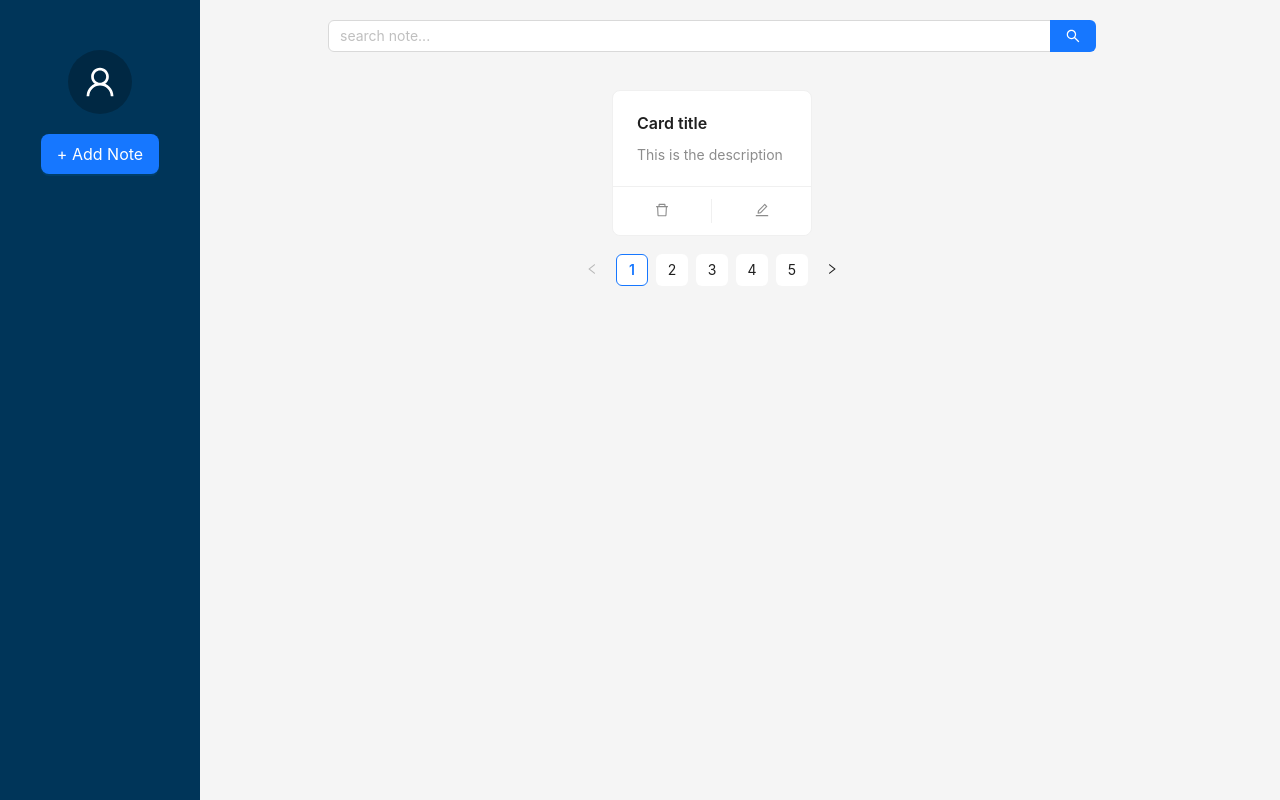
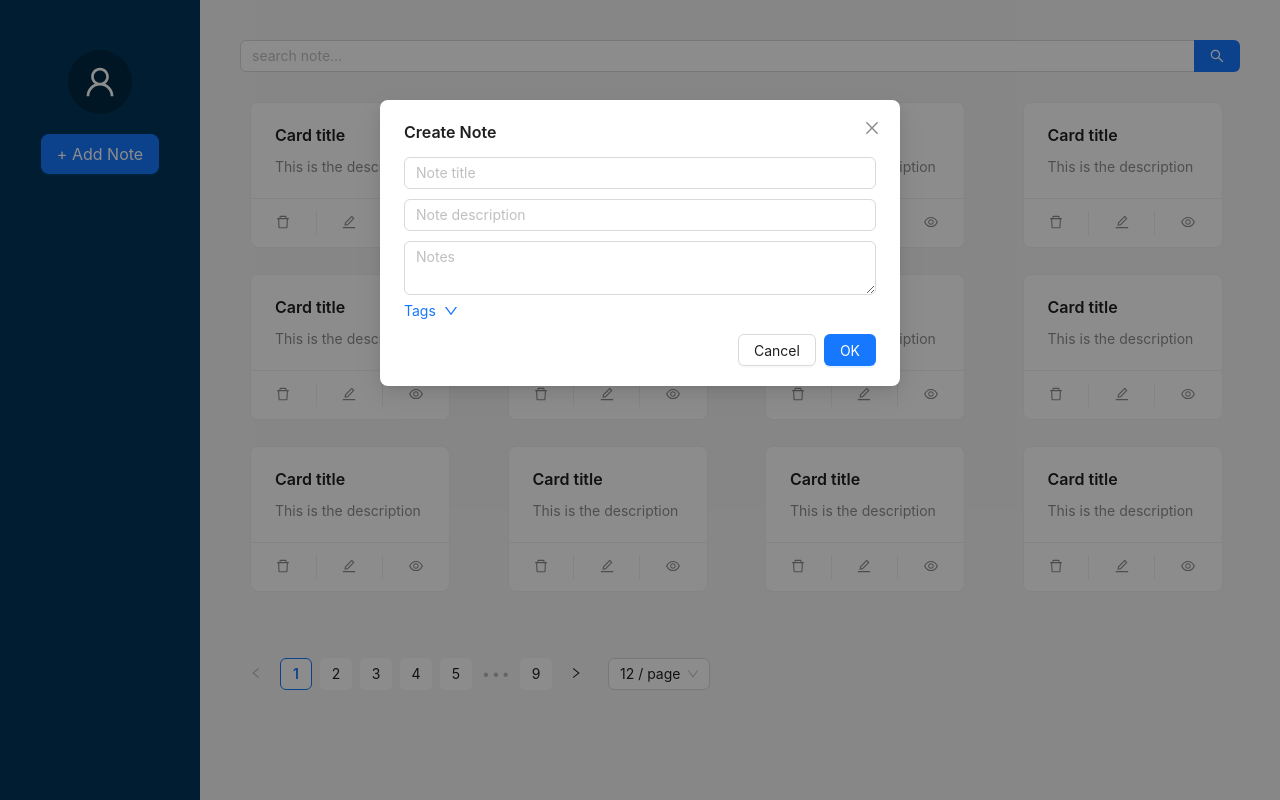
Before and after one commit to plamena-petkova/Note-Taking-app, a React (Create React App) app: page / in a window 1280 px wide. Both pictures are taken after a click on the button "+ Add Note". Built offline with nearby package versions, Linux system fonts and the light colour scheme.

Commit message:
Style changes

```diff
--- a/src/components/CardComponent.js
+++ b/src/components/CardComponent.js
@@ -1,22 +1,24 @@
-import { Card } from "antd";
-import { EditOutlined, DeleteOutlined } from "@ant-design/icons";
+import { Card, Typography } from "antd";
+import { EditOutlined, DeleteOutlined, EyeOutlined  } from "@ant-design/icons";
+
 const { Meta } = Card;
 
 function CardComponent() {
-    return(
+  return (
     <Card
       style={{
         width: 200,
         margin: 10,
+        maxHeight:200
       }}
-        actions={[
-          <DeleteOutlined key="delete" />,
-          <EditOutlined key="edit" />,
-        ]}
+      actions={[<DeleteOutlined key="delete" />, <EditOutlined key="edit" />, <EyeOutlined key="show" /> ]}
     >
       <Meta title="Card title" description="This is the description" />
+      <Typography>
+
+      </Typography>
     </Card>
-    )
+  );
 }
 
 export default CardComponent;
--- /dev/null
+++ b/src/components/DropDownComponent.js
@@ -0,0 +1,44 @@
+import React from "react";
+import { DownOutlined} from "@ant-design/icons";
+import {  Dropdown, Space } from "antd";
+const items = [
+  {
+    key: "1",
+    danger: true,
+    label: "Important",
+  },
+  {
+    key: "4",
+    label: "Work",
+  },
+  {
+    key: "2",
+    label: "Personal",
+  },
+  {
+    key: "3",
+    label: "To Do",
+  },
+  {
+    key: "5",
+    label: "Later",
+  },
+];
+function DropDownComponent() {
+  return (
+    <Dropdown
+      menu={{
+        items,
+      }}
+    >
+      <a onClick={() => console.log('Item')}>
+        <Space>
+          Tags
+          <DownOutlined />
+        </Space>
+      </a>
+    </Dropdown>
+  );
+}
+
+export default DropDownComponent;
--- /dev/null
+++ b/src/components/ModalComponent.js
@@ -0,0 +1,48 @@
+import React, { useState } from 'react';
+import { Button, Input, Modal, Space } from 'antd';
+import DropDownComponent from './DropDownComponent';
+import TextArea from 'antd/es/input/TextArea';
+
+function ModalComponent ({openModal}) {
+  const [isModalOpen, setIsModalOpen] = useState(false);
+  const [value, setValue] = useState('');
+
+  console.log('Value', value);
+
+  const showModal = () => {
+    setIsModalOpen(true);
+  };
+  const handleOk = () => {
+    setIsModalOpen(false);
+  };
+  const handleCancel = () => {
+    setIsModalOpen(false);
+  };
+
+  useState(() => {
+    if(openModal) {
+      setIsModalOpen(true);
+    }
+  }, [isModalOpen, openModal])
+
+  return (
+    <>
+      <Space>
+          <Button type="primary" size="large" onClick={showModal}>
+            + Add Note
+          </Button>
+        </Space>
+      <Modal title="Create Note" open={isModalOpen} onOk={handleOk} onCancel={handleCancel}>
+
+       <Input style={{marginTop:5, marginBottom:5}} placeholder='Note title' onChange={(event) => setValue(event.target.value)} />
+
+
+       <Input required style={{marginTop:5, marginBottom:5}} placeholder='Note description' onChange={(event) => setValue(event.target.value)} />
+       <TextArea style={{marginTop:5, marginBottom:5}} placeholder='Notes'></TextArea>
+       <DropDownComponent />
+
+      </Modal>
+    </>
+  );
+};
+export default ModalComponent;
--- a/src/components/NotesListComponent.js
+++ b/src/components/NotesListComponent.js
@@ -1,20 +1,33 @@
-import { Pagination, Space, Input } from "antd";
+import { Pagination, Input, List, Layout } from "antd";
 import { Content } from "antd/es/layout/layout";
 
 import CardComponent from "./CardComponent";
+import { useState } from "react";
 const { Search } = Input;
 
 function NotesListComponent() {
+  const items = Array.from({ length: 100 }, (_, index) => ({
+    title: `Item ${index + 1}`,
+  }));
+
+  const [currentPage, setCurrentPage] = useState(1);
+  const pageSize = 12;
+
+  const startIndex = (currentPage - 1) * pageSize;
+  const endIndex = startIndex + pageSize;
+  const currentItems = items.slice(startIndex, endIndex);
+
   const onSearch = (value, _e, info) => console.log(info?.source, value);
+
   return (
-    <Space style={{ display: "flex", flexDirection: "column" }}>
+    <Layout style={{ display: "flex", flexDirection: "column", padding: 40 }}>
       <Search
-        style={{ minWidth: "60vw", paddingTop:20 }}
+        style={{ minWidth: "60vw" }}
         placeholder="search note..."
         onSearch={onSearch}
         enterButton
       />
-      <Space
+      <Layout
         style={{
           display: "flex",
           flexDirection: "column",
@@ -22,21 +35,30 @@ function NotesListComponent() {
           minWidth: "80vw",
         }}
       >
-        <Content
-          style={{
-            display: "flex",
-            flexWrap: "wrap",
-            minWidth: "80%",
-            justifyContent: "center",
-          }}
-        >
-          <CardComponent />
+        <Content>
+          <List
+            grid={{
+              gutter: 6,
+              column: 4,
+            }}
+            dataSource={currentItems}
+            renderItem={(item) => (
+              <List.Item>
+                <CardComponent item={item} />
+              </List.Item>
+            )}
+          />
         </Content>
-        <Space style={{ paddingBottom: 20 }}>
-          <Pagination defaultCurrent={1} total={50} />
-        </Space>
-      </Space>
-    </Space>
+        <Layout style={{ paddingBottom: 20 }}>
+          <Pagination
+            current={currentPage}
+            pageSize={pageSize}
+            total={items.length}
+            onChange={(page) => setCurrentPage(page)}
+          />
+        </Layout>
+      </Layout>
+    </Layout>
   );
 }
 
--- a/src/components/SideBar.js
+++ b/src/components/SideBar.js
@@ -1,10 +1,13 @@
-import { Avatar, Button, Space } from "antd";
+import { Avatar, Space } from "antd";
 import Sider from "antd/es/layout/Sider";
 import { UserOutlined } from "@ant-design/icons";
+import ModalComponent from "./ModalComponent";
 
 
 function SideBar() {
+
     return (
+
         <Sider
         style={{
           background: "#003559 ",
@@ -18,11 +21,7 @@ function SideBar() {
         >
           <Avatar size={64} icon={<UserOutlined />} />
         </Space>
-        <Space>
-          <Button type="primary" size="large">
-            + Add Note
-          </Button>
-        </Space>
+       <ModalComponent />
       </Sider>
     )
 }
```
Lines whose indentation alone changed are shown as unchanged.
